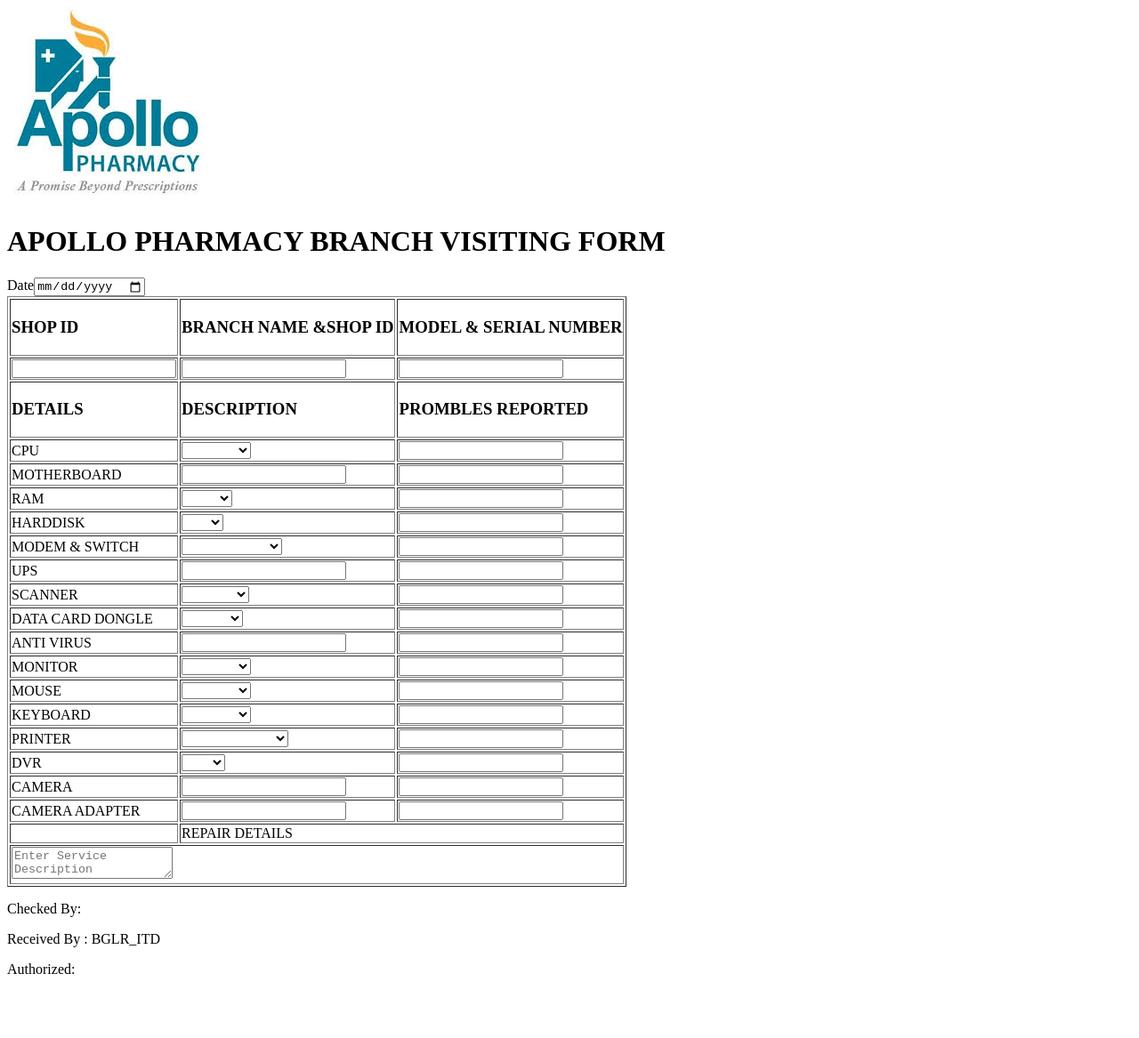
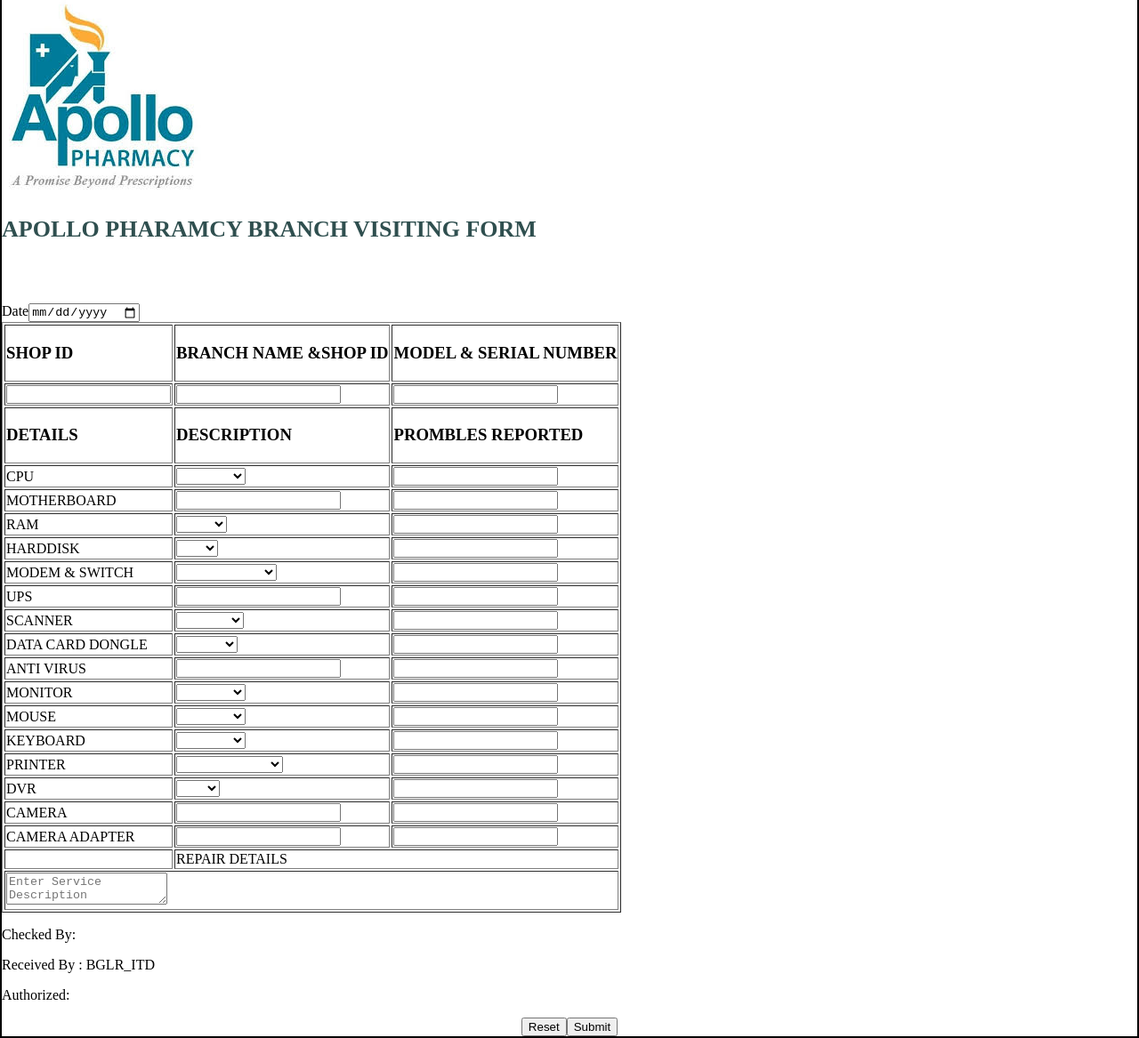
Before and after one commit to murugan2024FSD/apollo, a plain HTML site: page index.html in a window 1280 px wide. Shown: the part 5-1172 px from the top of the page at 89% size. Before the commit the page ends 1120 px from the top, so only its background shows below. Drawn offline with Linux system fonts and the light colour scheme.

Commit message:
update the file

```diff
--- a/index.html
+++ b/index.html
@@ -7,16 +7,30 @@
     <link rel="stylesheet" href="style.css">
 
 </head>
+
 <body>
+    <centre>
 
 
 <form>
     <img src="logo.jpg" alt="logo">
-    <h1>
-        APOLLO PHARMACY BRANCH VISITING FORM
-    </h1>
-    <label>Date</label><input type="date">
+    <div class="Tittle">
+        <div class="Tittle__1">
+            <h1>APOLLO PHARAMCY BRANCH VISITING FORM</h1>
+
+        </div>
+    </div>
+    <div class="Date">
+        <div class="date__1">
+            <label>Date</label><input type="date">
+        </div>
+
+    </div>
+
+
+
     <table border="1">
+
         <tr>
             <TD>
                 <h3>SHOP ID</h3>
@@ -237,9 +251,17 @@
     <p>Received By : BGLR_ITD</p>
     <p>Authorized:</p>
 </div>
-
+<div class="button">
+    <div class="button__b1">
+        <button>Reset</button>
+        <button>Submit</button>
+    </div>
+</div>
 </div>
 
+
 </form>
+</centre>
 </body>
+
 </html>
--- a/style.css
+++ b/style.css
@@ -1,4 +1,11 @@
-
+html, body {
+    align-items: center;
+    height: auto%;
+    width: auto;
+    margin: 0; /* Remove default margin */
+    padding:0px;
+    border: 1px solid black; /* Adjust border width, color, and style */
+}
 .logo__img{
     padding: 40px;
     padding-bottom: 20px;
@@ -6,12 +13,24 @@
     display: flex;
     align-items: center;
 }|
-h1{
-    display: inline-block;
-}
 .sign__s1.p{
     display: flex;
     align-items: center;
+    justify-content: flex-end;
 
 
 }
+
+.button__b1{
+    align-items: center;
+    display: flex;
+    justify-content: center;
+    cursor: pointer;
+}
+.Tittle__1{
+    display: block;
+    padding-bottom: 50px;
+    color: darkslategrey;
+    font-size: small;
+
+}
```
